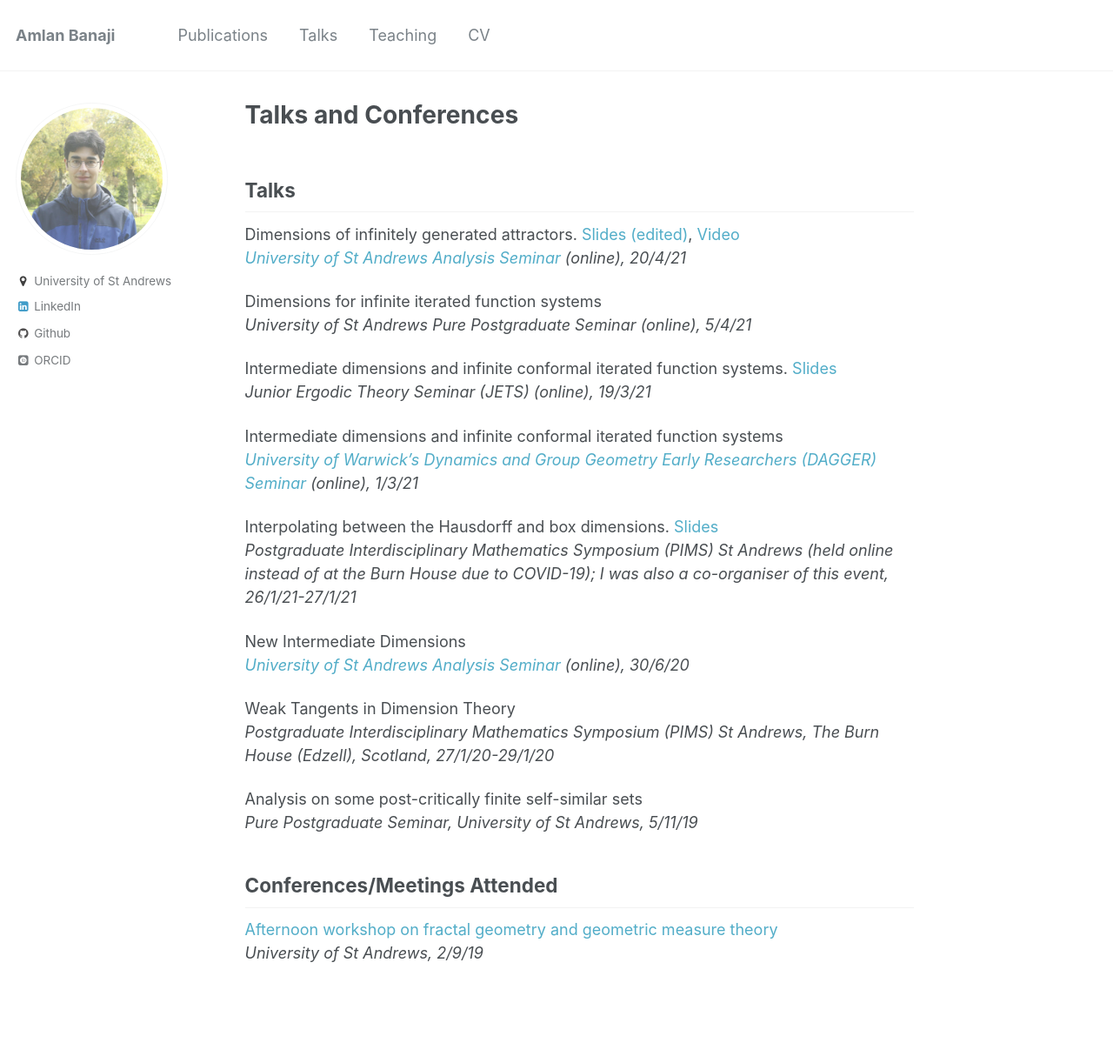
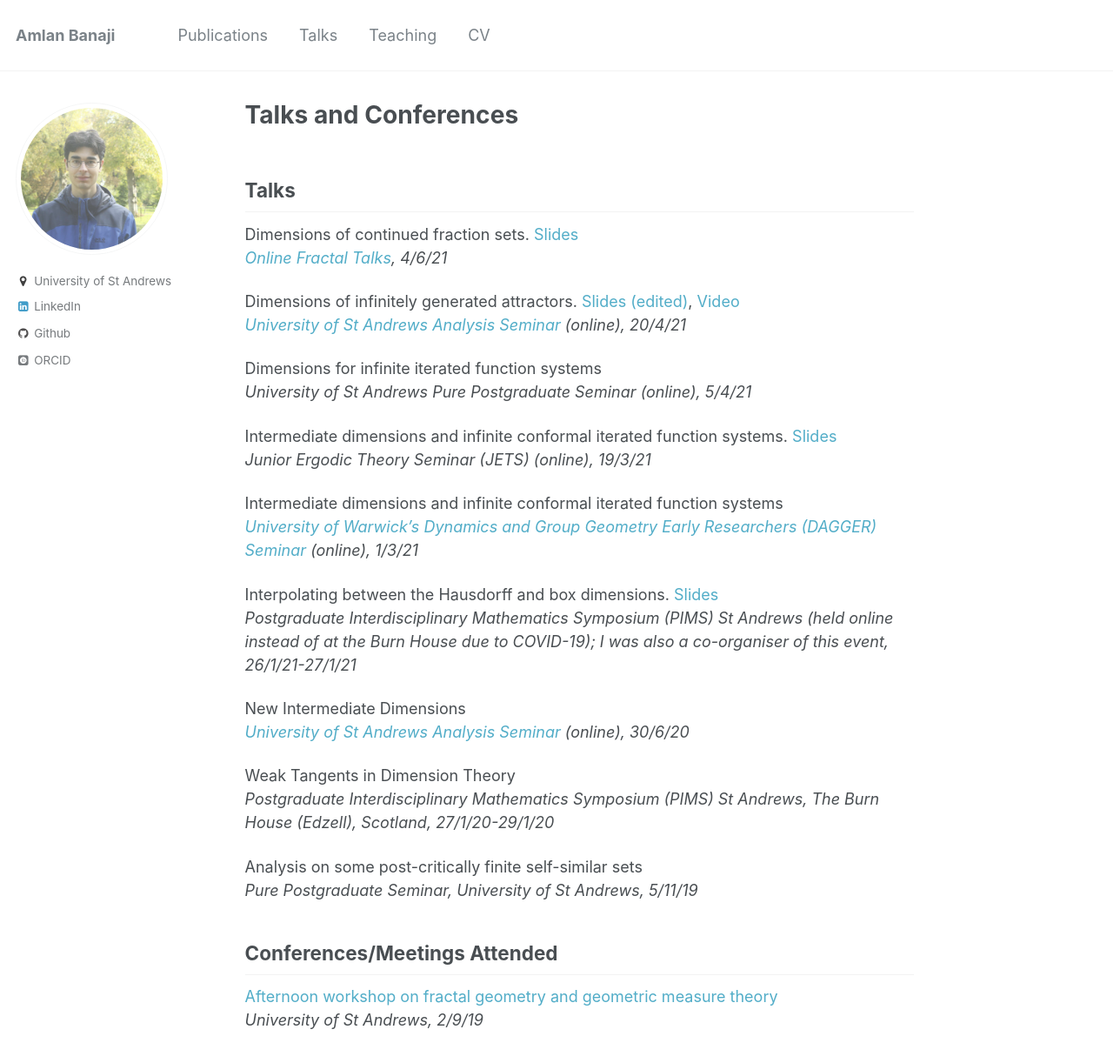
Before and after one commit to amlan-banaji/amlan-banaji.github.io, a Jekyll site: the page built from _pages/talks.md, in a window 1280 px wide and 1237 px high. Shown: the top 1222 px of the window at 87% size. Built offline with Jekyll 4.4.1, drawn with Linux system fonts in a browser that asks for light colours; some web fonts are replaced.

Commit message:
fractals phd talk

```diff
--- a/_pages/talks.md
+++ b/_pages/talks.md
@@ -5,6 +5,9 @@ author_profile: true
 ---
 
 ## Talks
+
+Dimensions of continued fraction sets. [Slides](https://amlan-banaji.github.io/files/Workshop2021.pdf)
+*[Online Fractal Talks](https://people.maths.bris.ac.uk/~matmj/BBMOS.html), 4/6/21*
 
 Dimensions of infinitely generated attractors. [Slides (edited)](https://amlan-banaji.github.io/files/AnalysisSeminarApril2021.pdf), [Video](https://www.youtube.com/watch?v=KL6q4UNnVEk)
 *[University of St Andrews Analysis Seminar](http://www-maths.mcs.st-andrews.ac.uk/pg/pure/Analysis/seminars.html) (online), 20/4/21*
```
Also changed, not shown: 1 other file.
